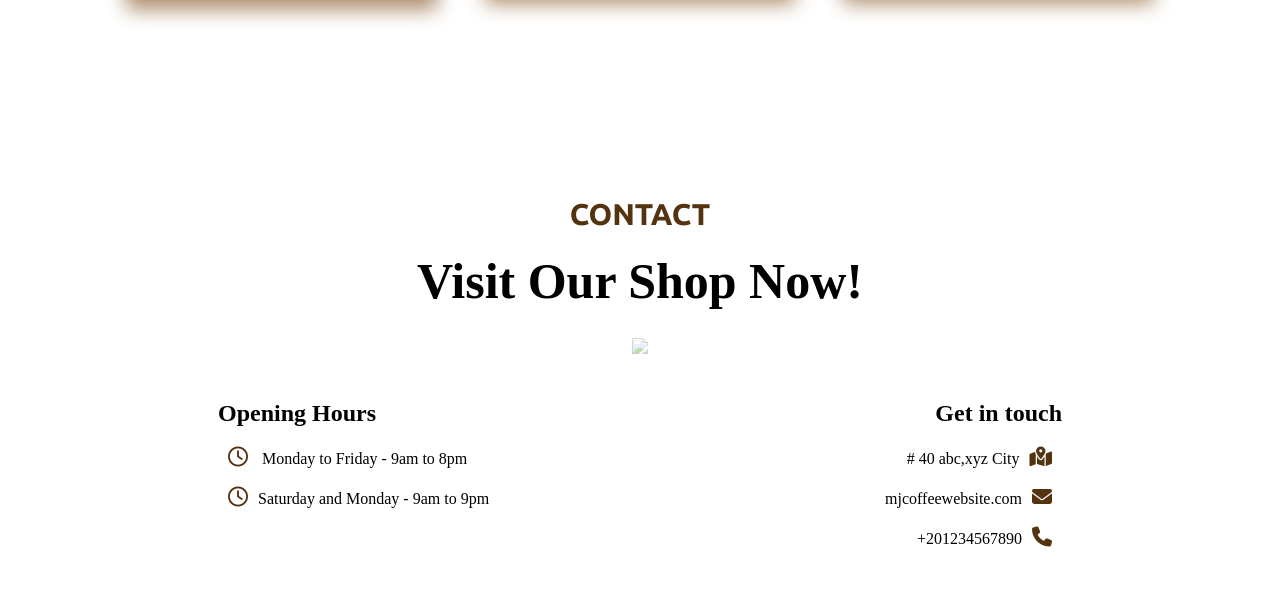
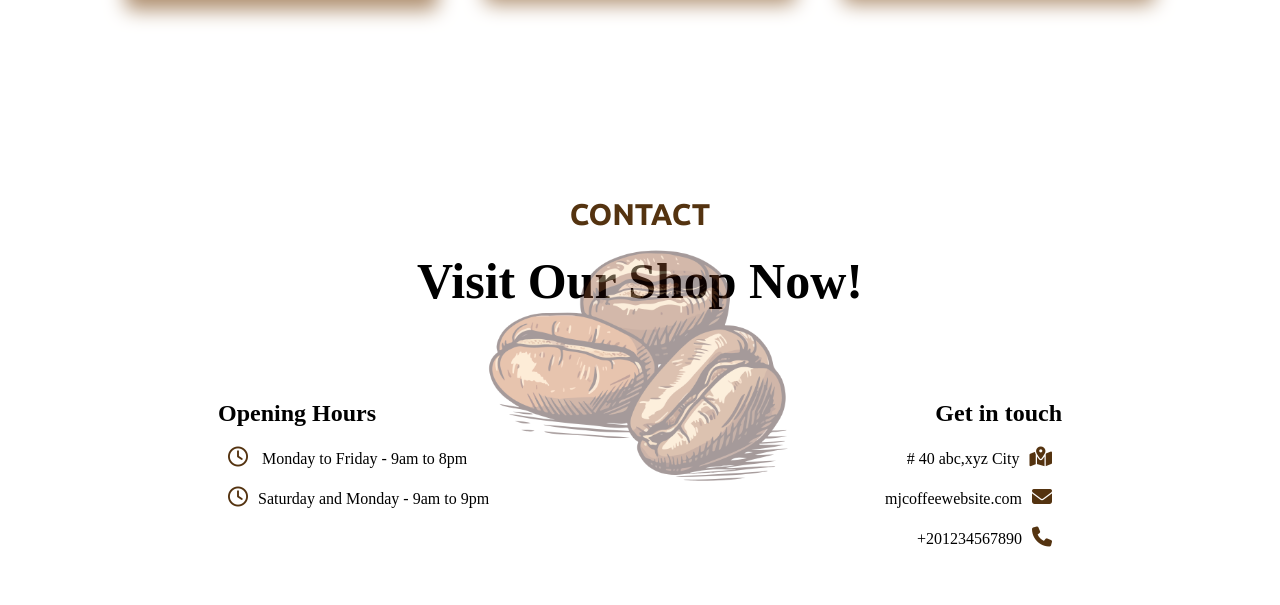
Before and after one commit to mujemi26/coffee, a plain HTML site: page index.html in a window 1280 px wide. Shown: the part 3032-3637 px from the top of the page. Drawn offline with Linux system fonts and the light colour scheme; some packages are replaced by stand-ins of ours; a script that the page names is missing; a web font is replaced by a local one.

Commit message:
newfooter

```diff
--- a/index.html
+++ b/index.html
@@ -209,7 +209,7 @@
     </section>
     <!-- footer -->
     <section id="footer">
-        <img src="/images/untitled.jpg.png" class="footer-img">
+        <img src="/images/newfooter.jpg" class="footer-img">
       <div class="title-text">
         <p>CONTACT</p>
         <h1>Visit Our Shop Now!</h1>
```
Also changed, not shown: images/newfooter.jpg (added), 2 other files.
